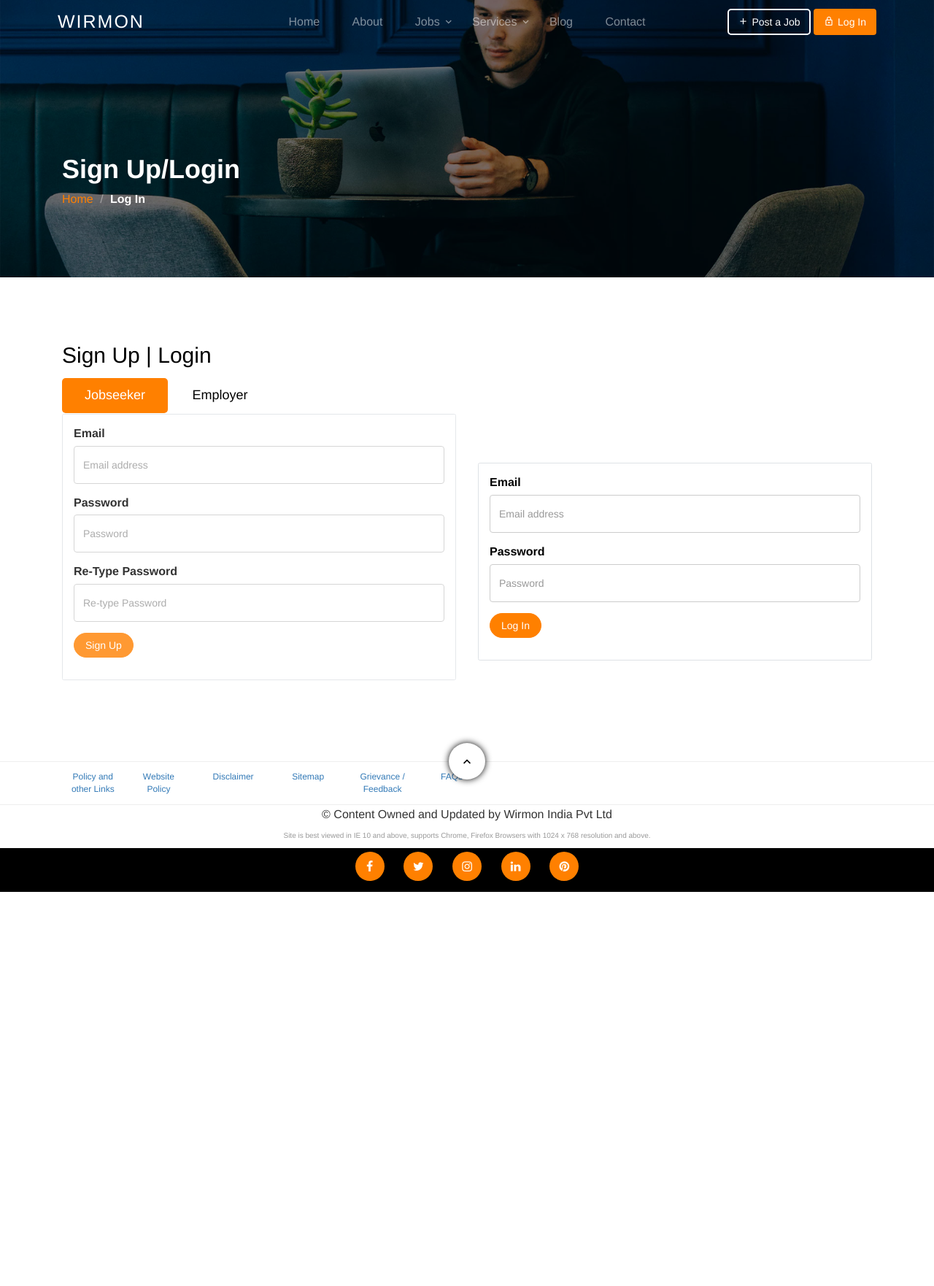
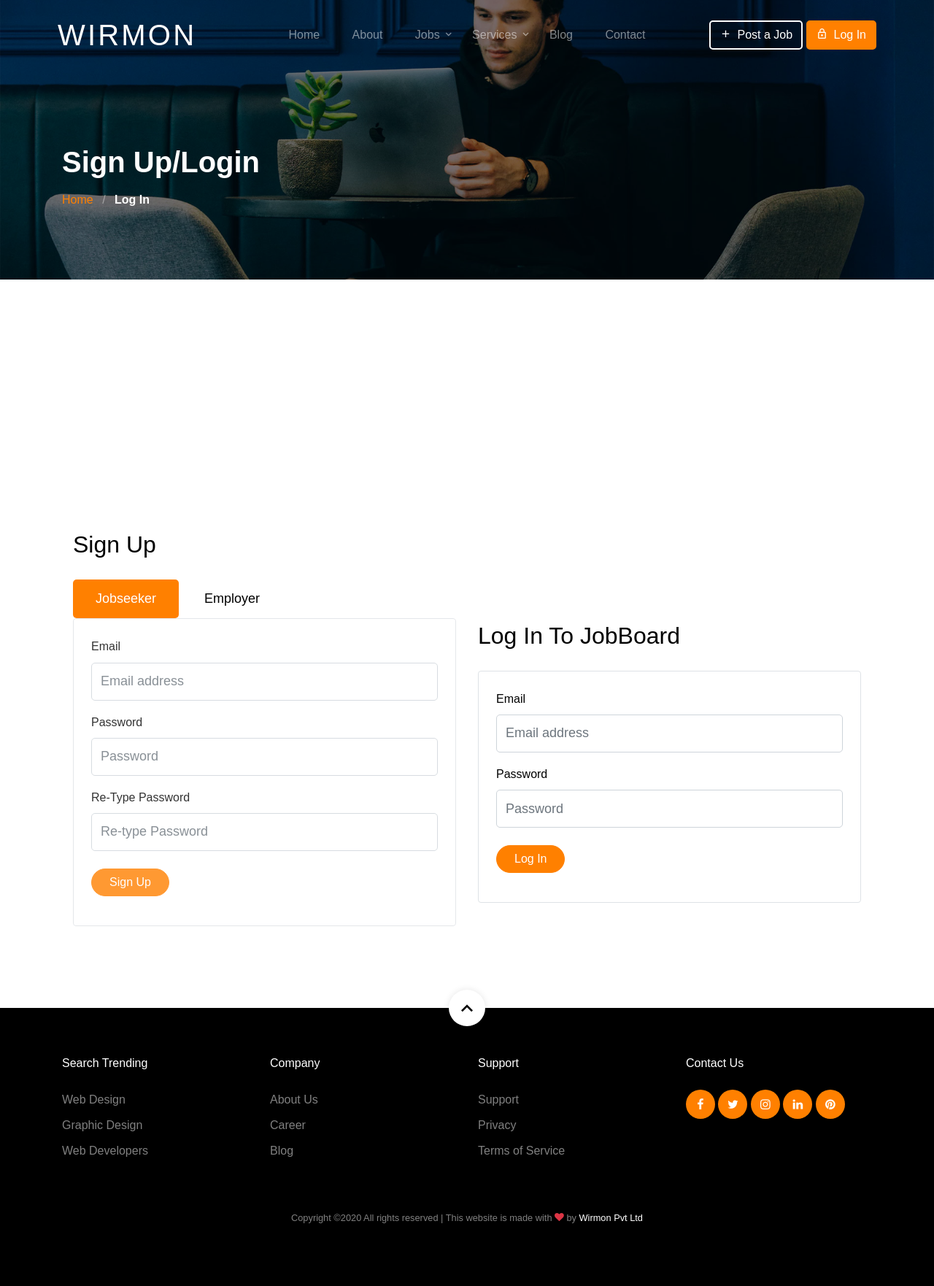
Before and after one commit to sudhanshu1993/Wirmon, a PHP site: page /login.php in a window 1280 px wide. Shown: the whole page at 73% size. Before the commit the page ends 1222 px from the top, so only its background shows below. Run offline with PHP 8.4, Linux system fonts and the light colour scheme; some web fonts are replaced.

Commit message:
minor fixes

```diff
--- a/login.php
+++ b/login.php
@@ -110,13 +110,15 @@
       <div class="container">
 
         <div class="row no-gutters slider-text js-fullheight align-items-center justify-content-start" data-scrollax-parent="true">
-        <div class="col-xl-12 ftcon-animate wow fadeInUp mb-6 pb-6" data-scrollax=" properties: { translateY: '70%' }" style="animation-duration: 1.5s;">
+          <div class="col-xl-12 ftcon-animate wow fadeInUp mb-6 pb-6" data-scrollax=" properties: { translateY: '70%' }" style="animation-duration: 1.5s;margin-top:-10%;">
+          	<p class="mb-4 mt-5 pt-5" data-scrollax="properties: { translateY: '30%', opacity: 1.6 }">We have <span class="number" data-number="850000">0</span> great job offers you deserve!</p>
+            <h1 class="mb-5" style="opacity: 0.827778;font-weight: 800;transform: translateZ(0px) translateY(-3.22917%);">Your Dream <br><span>Job is Waiting</span></h1>
 
 						<div class="ftcon-search">
 							<div class="row" style="margin-right:0;margin-left:0; ">
 
 		            <div class="col-md-12 nav-link-wrap">
-                <h2 class="mb-4" style="color:#000 !important;">Sign Up | Login</h2>
+                <h2 class="mb-4">Sign Up</h2>
 			            <div class="nav nav-pills text-center" id="v-pills-tab" role="tablist" aria-orientation="vertical">
 			              <a class="nav-link active mr-md-1" id="v-pills-1-tab" data-toggle="pill" href="#v-pills-1" role="tab" aria-controls="v-pills-1" aria-selected="true">Jobseeker</a>
 
@@ -227,7 +229,61 @@
         </div>
       </div>
     </section>
-  <?php include_once 'footer.php'; ?>
+
+    <footer class="site-footer">
+
+      <a href="#top" class="smoothscroll scroll-top">
+        <span class="icon-keyboard_arrow_up"></span>
+      </a>
+
+      <div class="container">
+        <div class="row mb-5">
+          <div class="col-6 col-md-3 mb-4 mb-md-0">
+            <h3>Search Trending</h3>
+            <ul class="list-unstyled">
+              <li><a href="#">Web Design</a></li>
+              <li><a href="#">Graphic Design</a></li>
+              <li><a href="#">Web Developers</a></li>
+            </ul>
+          </div>
+          <div class="col-6 col-md-3 mb-4 mb-md-0">
+            <h3>Company</h3>
+            <ul class="list-unstyled">
+              <li><a href="#">About Us</a></li>
+              <li><a href="#">Career</a></li>
+              <li><a href="#">Blog</a></li>
+            </ul>
+          </div>
+          <div class="col-6 col-md-3 mb-4 mb-md-0">
+            <h3>Support</h3>
+            <ul class="list-unstyled">
+              <li><a href="#">Support</a></li>
+              <li><a href="#">Privacy</a></li>
+              <li><a href="#">Terms of Service</a></li>
+            </ul>
+          </div>
+          <div class="col-6 col-md-3 mb-4 mb-md-0">
+            <h3>Contact Us</h3>
+            <div class="footer-social">
+              <a href="https://www.facebook.com/wirmonindia/" target = "_blank"><span class="icon-facebook"></span></a>
+              <a href="https://twitter.com/Wirmonindia" target = "_blank"><span class="icon-twitter"></span></a>
+              <a href="https://www.instagram.com/wirmon.in/" target = "_blank"><span class="icon-instagram"></span></a>
+              <a href="https://www.linkedin.com/company/wirmonindia/" target = "_blank"><span class="icon-linkedin"></span></a>
+              <a href="https://in.pinterest.com/indiawirmon/" target = "_blank"><span class="icon-pinterest"></span></a>
+            </div>
+          </div>
+        </div>
+
+        <div class="row text-center">
+          <div class="col-12">
+            <p class="copyright"><small>
+              <!-- Link back to Colorlib can't be removed. Template is licensed under CC BY 3.0. -->
+            Copyright &copy;<script>document.write(new Date().getFullYear());</script> All rights reserved | This website is made with <i class="icon-heart text-danger" aria-hidden="true"></i> by <a href="index.php" target="_blank" >Wirmon Pvt Ltd</a>
+            <!-- Link back to Colorlib can't be removed. Template is licensed under CC BY 3.0. --></small></p>
+          </div>
+        </div>
+      </div>
+    </footer>
 
   </div>
 
```
